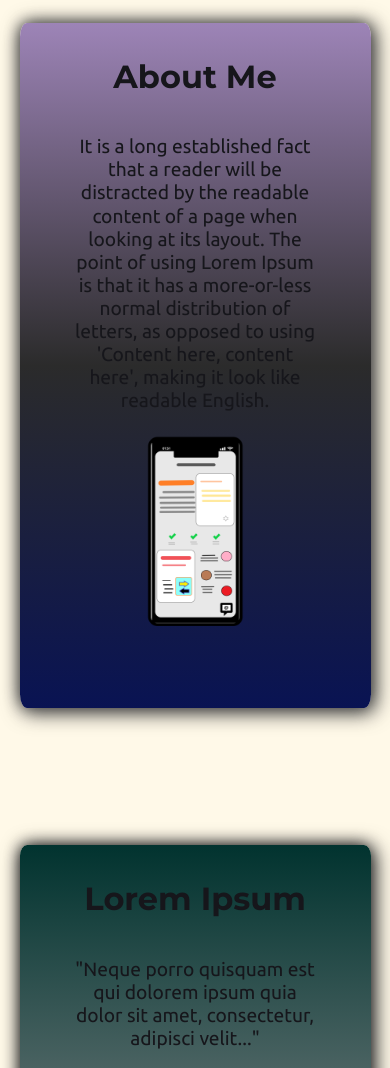
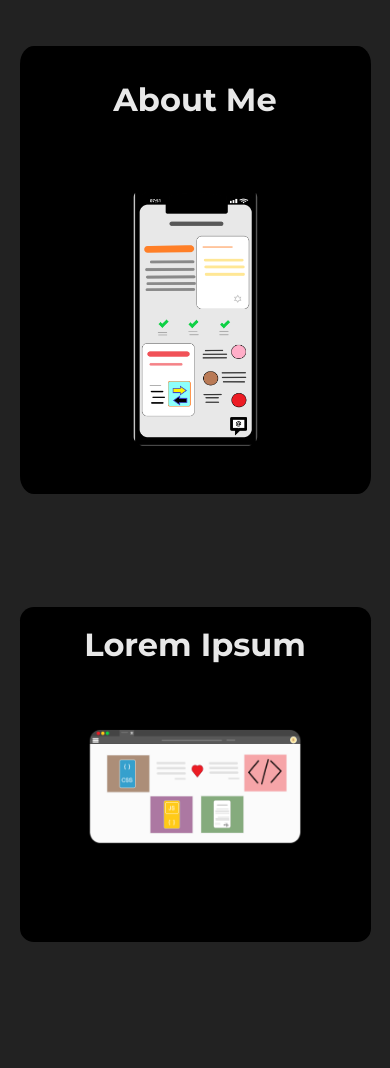
Before and after one commit to tuncaycaner/cnrtncy, a plain HTML site: page index.html in a window 390 px wide. Shown: the part 840-1908 px from the top of the page. After the commit the page ends 1813 px from the top, so only its background shows below. Drawn offline with nearby package versions, Linux system fonts and the light colour scheme; a web font is replaced by a local one.

Commit message:
Add files via upload

```diff
--- a/css/styles.css
+++ b/css/styles.css
@@ -68,7 +68,7 @@ font-family: 'Ubuntu', sans-serif; */
 
 .animation-col {
   background-color: #16161B;
-  border-radius: 1%;
+  border-radius: 15%;
   padding: 5% 5%;
   margin-bottom: 10%;
 
@@ -106,7 +106,7 @@ font-family: 'Ubuntu', sans-serif; */
   }
 
   .title-text {
-    font-size: 3rem;
+    font-size: 4rem;
   }
 
   .title-h3 {
@@ -122,21 +122,21 @@ font-family: 'Ubuntu', sans-serif; */
 
 
 body {
-  background-color: #FFF9E8;
+  background-color: #222222;
   font-family: 'Ubuntu', sans-serif;
 
 }
 
 h1 {
   font-family: 'Sofia', cursive;
-  color: #16161B;
+  color: white;
   font-size: 5rem;
 
 }
 
 h2 {
   font-family: 'Montserrat', sans-serif;
-  color: #16161B;
+  color: #E8E8E8;
   font-weight: normal;
   font-size: 3rem;
 
@@ -144,7 +144,7 @@ h2 {
 
 h3 {
   font-family: 'Ubuntu', sans-serif;
-  color: #16161B;
+  color: #E8E8E8;
   font-weight: 400;
   font-size: 2rem;
 }
@@ -188,7 +188,7 @@ p {
 #features {
   align-items: center;
   text-align: center;
-  padding: 20% 0 5%;
+  padding: 20% 0 3%;
 
 }
 
@@ -205,15 +205,13 @@ p {
 }
 
 .container-features {
-  background-color: #2B2B2B;
+  background-color: black;
   padding: 5% 5%;
-  padding-bottom: 20%;
-  margin: 5% 5%;
+  padding-bottom: 10%;
+  margin: 1% 5%;
   border-style: hidden;
-  border-radius: 2%;
-  box-shadow: -1px -1px 15px -2px #424242,
-  3px 3px 20px 2px #424242;
-  background: linear-gradient(180deg, rgba(157,132,183,1) 0%, rgba(43,43,43,1) 50%, rgba(9,19,83,1) 100%);
+  border-radius: 4%;
+
 
 }
 
@@ -224,8 +222,8 @@ p {
 
 
 .responsive-img {
-  width: 25vw;
-  height: 50vw;
+  width: 35vw;
+  height: 70vw;
 }
 
 
@@ -237,16 +235,12 @@ p {
 }
 
 .container-features-2 {
-  background-color: #01332f;
-  padding: 5% 5%;
-  padding-bottom: 50%;
+  background-color: black;
+  padding: 1% 5%;
+  padding-bottom: 25%;
   margin: 5% 5%;
   border-style:hidden;
-  border-radius: 2%;
-  box-shadow: -1px -1px 15px -2px #1C1C1C,
-  3px 3px 20px 2px #424242;
-
-  background: linear-gradient(180deg, rgba(1,51,47,1) 0%, rgba(99,115,115,1) 56%, rgba(24,151,143,1) 100%);
+  border-radius: 4%;
 }
 
 .h2-features2 {
--- a/index.html
+++ b/index.html
@@ -133,7 +133,7 @@
   <section id="features">
     <div class="container-features">
       <h2 class="h2-features">About Me</h2>
-      <h3 class="h3-features">It is a long established fact that a reader will be distracted by the readable content of a page when looking at its layout. The point of using Lorem Ipsum is that it has a more-or-less normal distribution of letters, as opposed to using 'Content here, content here', making it look like readable English.</h3>
+      <h3 class="h3-features"></h3>
       <img class="responsive-img" src="images/responsive-design.png" alt="responsive-img">
 
     </div>
@@ -149,7 +149,7 @@
   <section id="features-2">
     <div class="container-features-2">
       <h2 class="h2-features2">Lorem Ipsum</h2>
-      <h3 class="h3-features2">"Neque porro quisquam est qui dolorem ipsum quia dolor sit amet, consectetur, adipisci velit..."</h3>
+      <h3 class="h3-features2"></h3>
       <img class="macbrowser-img" src="images/mac-browser.png" alt="mac-browser-img">
 
     </div>
```
